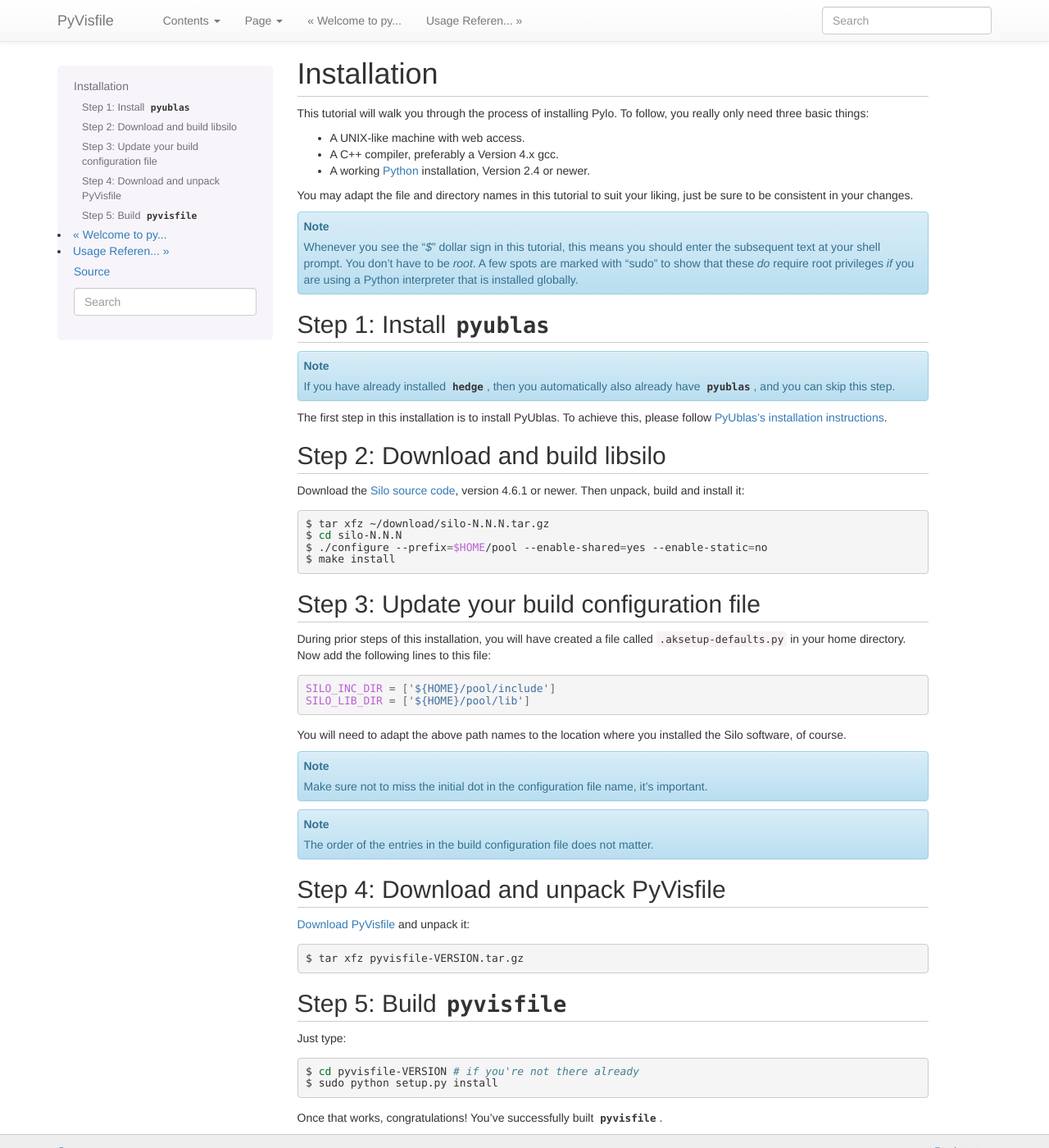
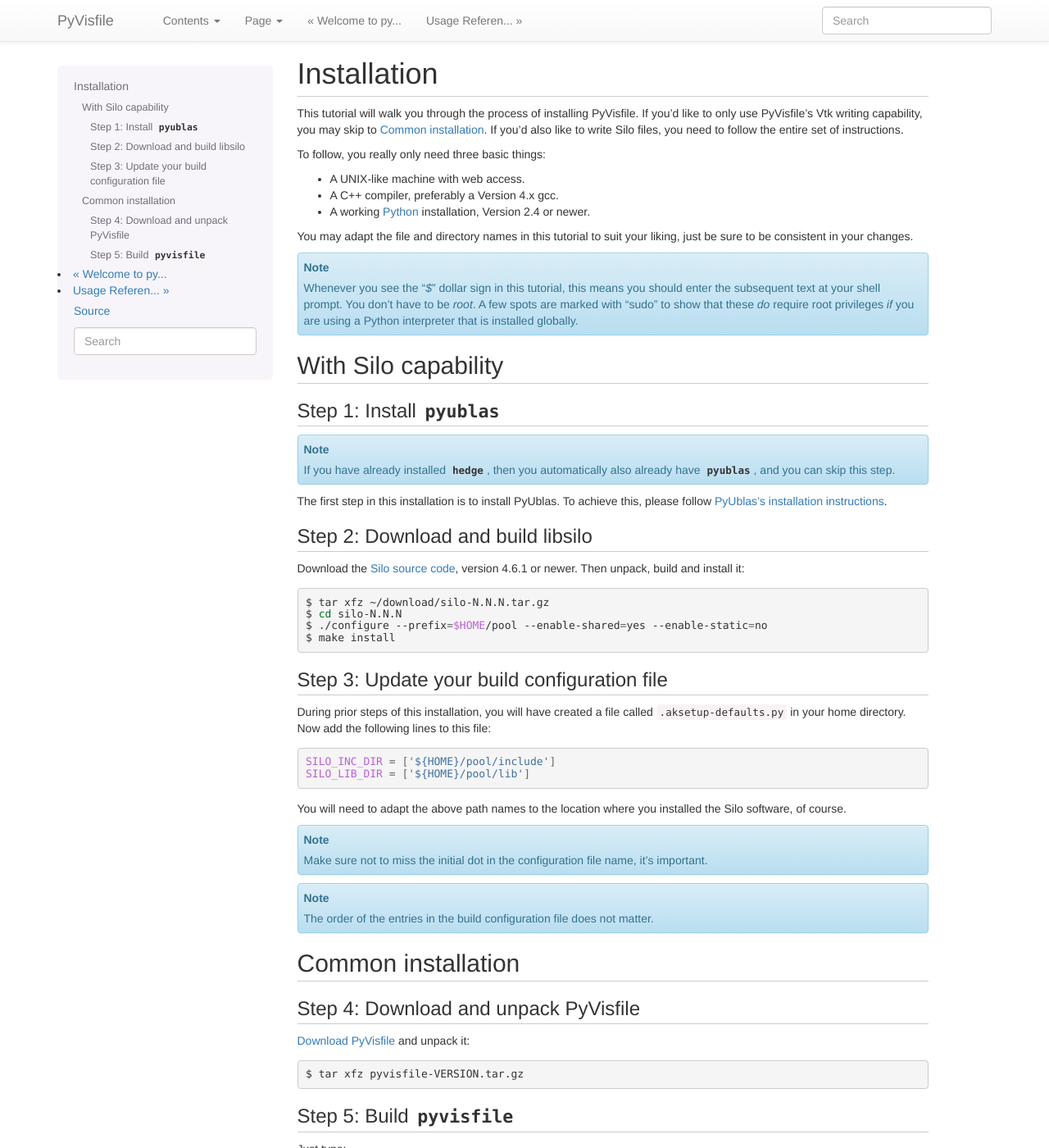
Before and after one commit to inducer/pyvisfile, a Sphinx documentation site: the page built from doc/installing.rst, in a window 1280 px wide and 1400 px high. Shown: the whole window at 82% size. Built offline with Sphinx 7.4.7, drawn with Linux system fonts in a browser that asks for light colours.

Commit message:
Improve install docs

```diff
--- a/doc/installing.rst
+++ b/doc/installing.rst
@@ -3,8 +3,12 @@
 Installation
 ============
 
-This tutorial will walk you through the process of installing Pylo. To
-follow, you really only need three basic things:
+This tutorial will walk you through the process of installing PyVisfile. If
+you'd like to only use PyVisfile's Vtk writing capability, you may skip to
+:ref:`download-and-unpack`.  If you'd also like to write Silo files, you need
+to follow the entire set of instructions.
+
+To follow, you really only need three basic things:
 
 * A UNIX-like machine with web access.
 * A C++ compiler, preferably a Version 4.x gcc.
@@ -21,8 +25,11 @@
     show that these *do* require root privileges *if* you are using a
     Python interpreter that is installed globally.
 
+With Silo capability
+--------------------
+
 Step 1: Install :mod:`pyublas`
-------------------------------
+^^^^^^^^^^^^^^^^^^^^^^^^^^^^^^
 
 .. note::
 
@@ -34,7 +41,7 @@
 <http://documen.tician.de/pyublas/installing.html>`_.
 
 Step 2: Download and build libsilo
-----------------------------------
+^^^^^^^^^^^^^^^^^^^^^^^^^^^^^^^^^^
 
 Download the `Silo source code
 <https://wci.llnl.gov/codes/silo/downloads.html>`_, version 4.6.1 or
@@ -46,7 +53,7 @@
     $ make install
 
 Step 3: Update your build configuration file
---------------------------------------------
+^^^^^^^^^^^^^^^^^^^^^^^^^^^^^^^^^^^^^^^^^^^^
 
 During prior steps of this installation, you will have created
 a file called :file:`.aksetup-defaults.py`  in your home directory.
@@ -68,15 +75,20 @@
     The order of the entries in the build configuration file does not
     matter.
 
+.. _download-and-unpack:
+
+Common installation
+-------------------
+
 Step 4: Download and unpack PyVisfile
--------------------------------------
+^^^^^^^^^^^^^^^^^^^^^^^^^^^^^^^^^^^^^
 
 `Download PyVisfile <http://pypi.python.org/pypi/pyvisfile>`_ and unpack it::
 
     $ tar xfz pyvisfile-VERSION.tar.gz
 
 Step 5: Build :mod:`pyvisfile`
-------------------------------
+^^^^^^^^^^^^^^^^^^^^^^^^^^^^^^
 
 Just type::
 
```
